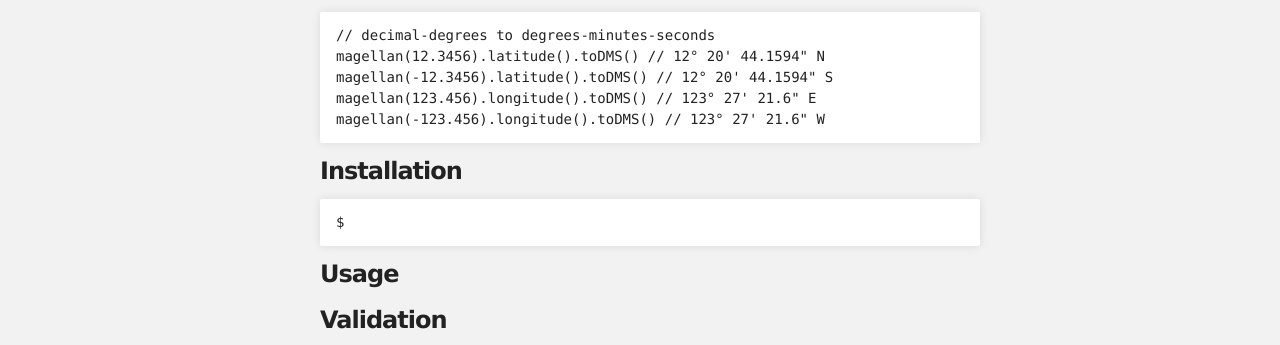
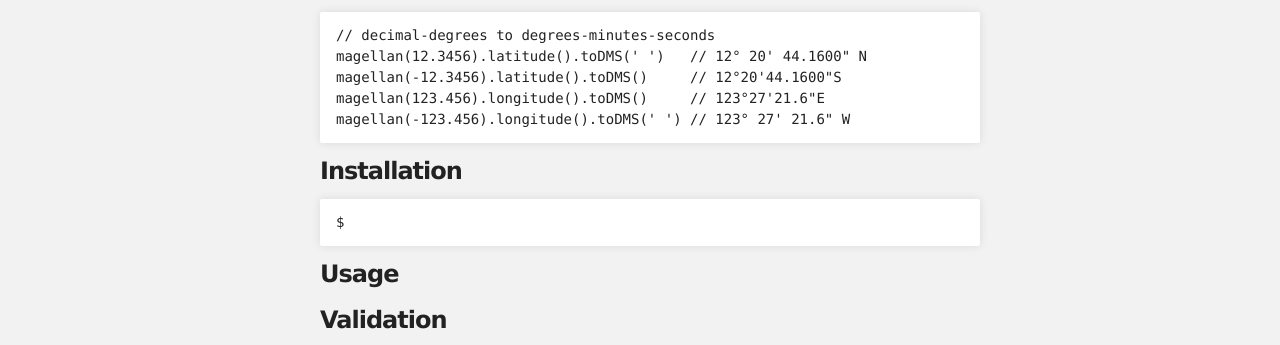
Before and after one commit to dbarbalato/magellan, a plain HTML site: page index.html in a window 1280 px wide. Shown: the part 417-762 px from the top of the page. Drawn offline with Linux system fonts and the light colour scheme.

Commit message:
Update index.html

```diff
--- a/index.html
+++ b/index.html
@@ -36,10 +36,10 @@
 <p>From validating the rules of composition for latitudes and longitudes to deciding on the format of the output, working with geo-coordinates can be a pretty big pain. Until Magellan, that is. Now, working with coordinates can be as simple as:</p>
 
 <pre><code>// decimal-degrees to degrees-minutes-seconds
-magellan(12.3456).latitude().toDMS() // 12° 20' 44.1594" N
-magellan(-12.3456).latitude().toDMS() // 12° 20' 44.1594" S
-magellan(123.456).longitude().toDMS() // 123° 27' 21.6" E
-magellan(-123.456).longitude().toDMS() // 123° 27' 21.6" W
+magellan(12.3456).latitude().toDMS(' ')   // 12° 20' 44.1600" N
+magellan(-12.3456).latitude().toDMS()     // 12°20'44.1600"S
+magellan(123.456).longitude().toDMS()     // 123°27'21.6"E
+magellan(-123.456).longitude().toDMS(' ') // 123° 27' 21.6" W
 </code></pre>
 
 <h3>Installation</h3>
```
